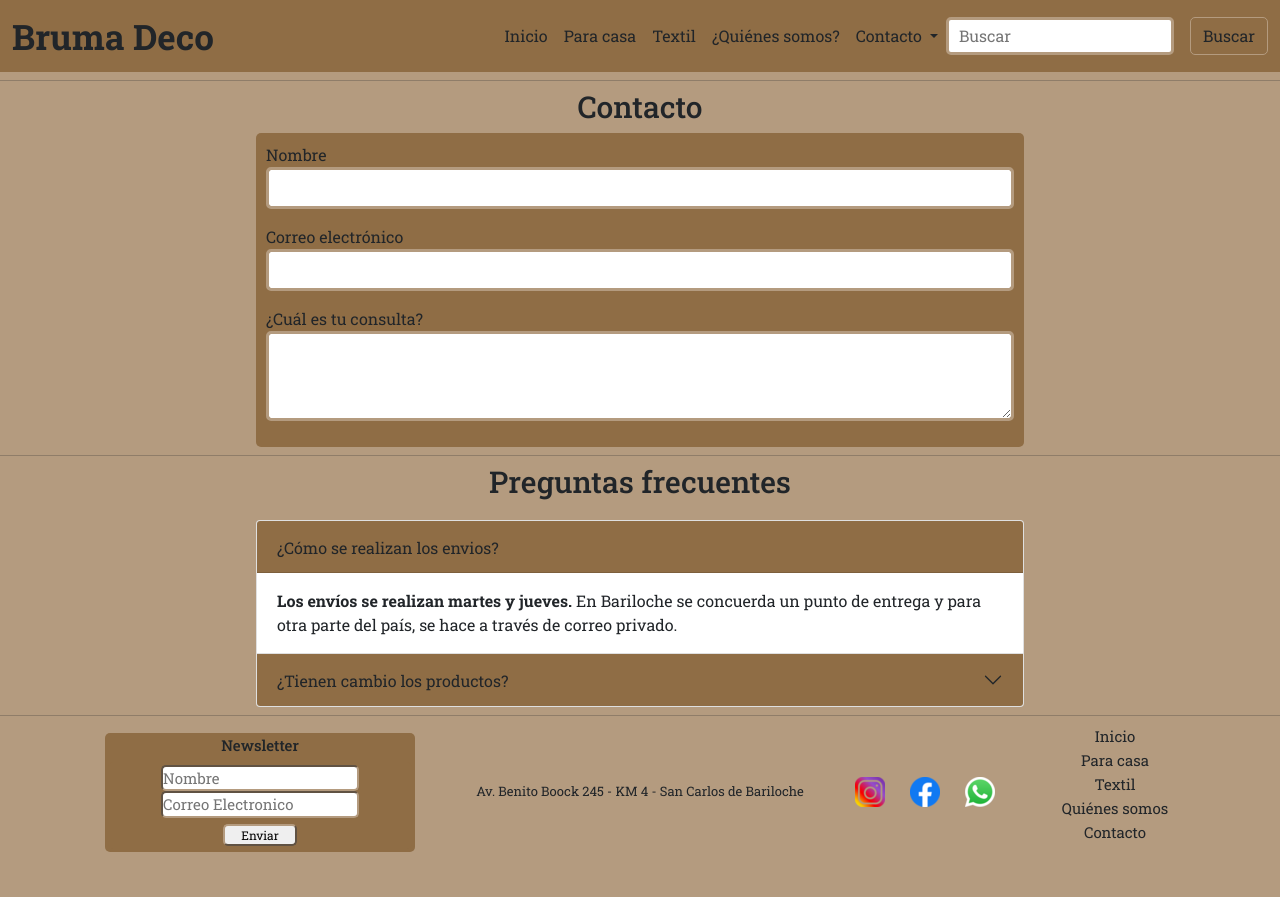
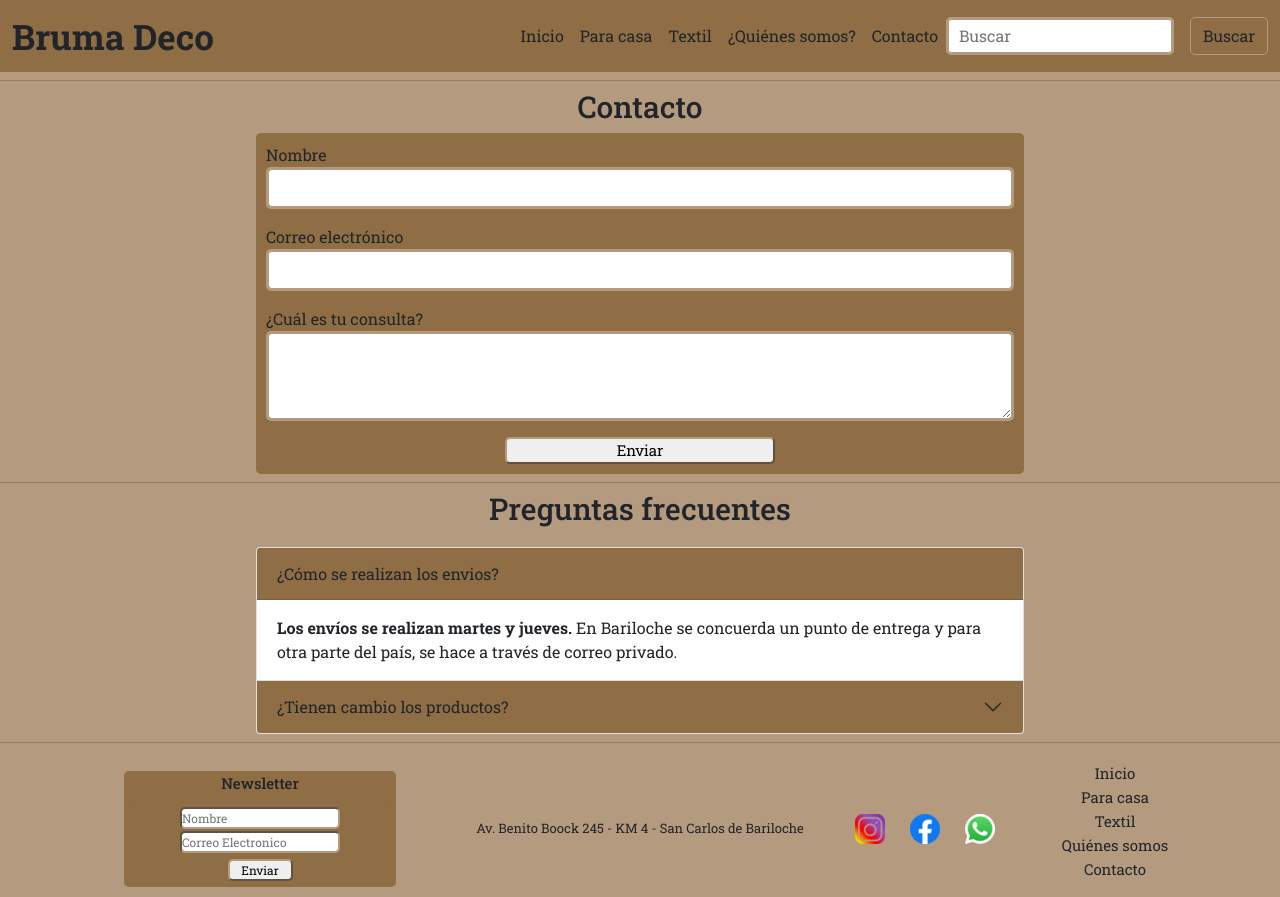
Before and after one commit to rodrigoisla99/bruma-deco-responsive, a website: page Paginas/contacto.html in a window 1280 px wide. Before the commit the page ends 860 px from the top, so only its background shows below. Drawn offline with nearby package versions, Linux system fonts and the light colour scheme.

Commit message:
favicon, margin-top en el footer y font size en general

```diff
--- a/Paginas/contacto.html
+++ b/Paginas/contacto.html
@@ -11,6 +11,9 @@
 
     <!-- Meta description -->
     <meta name="description" content="En Bruma Deco te ayudamos a decorar ese espacio que tanto amas y soñas tener. Contactate con nosotras y te ayudamos en lo que necesites.">
+
+    <!-- Favicon -->
+    <link rel="icon" href="../Imagenes/favicon.png">
 
     <!-- Bootstrap -->
     <link href="https://cdn.jsdelivr.net/npm/bootstrap@5.1.3/dist/css/bootstrap.min.css" rel="stylesheet"
@@ -58,21 +61,9 @@
                         <li class="nav-item">
                             <a class="nav-link" href="../Paginas/quienes-somos.html">¿Quiénes somos?</a>
                         </li>
-                        <li class="nav-item dropdown">
-                            <a class="nav-link dropdown-toggle" href="" id="navbarDropdown" role="button"
-                                data-bs-toggle="dropdown" aria-expanded="false">
-                                Contacto
-                            </a>
-                            <ul class="dropdown-menu" aria-labelledby="navbarDropdown">
-                                <li><a class="dropdown-item" href="../Paginas/contacto.html">Contactate</a></li>
-                                <li><a class="dropdown-item" href="../Paginas/contacto.html">Preguntas frecuentes</a>
-                                </li>
-                                <li>
-                                    <hr class="dropdown-divider">
-                                </li>
-                            </ul>
+                        <li class="nav-item">
+                            <a class="nav-link" href="../Paginas/contacto.html">Contacto</a>
                         </li>
-
                     </ul>
                     <form class="d-flex">
                         <input class="form-control-nav me-3" type="search" placeholder="Buscar" aria-label="Search">
@@ -102,6 +93,9 @@
             <div class="mb-3">
                 <label for="exampleFormControlTextarea1" class="form-label">¿Cuál es tu consulta?</label>
                 <textarea class="form-control" id="exampleFormControlTextarea1" rows="3"></textarea>
+            </div>
+            <div class="enviar-contacto">
+                <input class="enviar-contacto" type="submit" value="Enviar">
             </div>
         </section>
 
--- a/scss/_laptop.scss
+++ b/scss/_laptop.scss
@@ -51,27 +51,23 @@
 
     /* COMIENZO FOOTER - Laptop */
     footer h3 {
-        font-size: 20px;
+        font-size: $spacing;
     }
 
     /* Newsletter - Laptop */
     .nombre-newsletter {
         width: 100%;
-        border-radius: 5px;
-        border-color: $color-primary;
-        font-size: 15px;
+        font-size: $spacing - 8;
     }
 
     .correo-newsletter {
         width: 100%;
-        border-radius: 5px;
-        border-color: $color-primary;
-        font-size: 15px;
+        font-size: $spacing - 8;
     }
 
     .enviar {
         width: 50%;
-        font-size: 12px;
+        font-size: $spacing - 8;
         margin-top: 3px;
     }
 
@@ -81,14 +77,19 @@
     }
 
     /* Direccion - Laptop */
+    .newsletter {
+        margin-top: 10px;
+    }
+
     .direccion {
         display: none;
     }
 
     .direccion-laptop {
+        margin-top: 10px;
         display: grid;
         place-content: center;
-        font-size: 13px;
+        font-size: $spacing - 7;
 
         p {
             margin: 0;
@@ -97,6 +98,7 @@
 
     .items {
         margin-left: 0;
+        margin-top: 10px;
 
         ul {
             padding: 0;
@@ -106,6 +108,7 @@
     /* Redes sociales - Laptop */
     .redes-sociales {
         margin: 0;
+        margin-top: 10px;
         display: grid;
         grid-template-columns: 33% 33% 33%;
         place-content: center;
--- a/scss/_tablet.scss
+++ b/scss/_tablet.scss
@@ -2,13 +2,13 @@
 @media screen and (min-width: 768px) {
 
     h1 {
-        font-size: $spacing+5;
+        font-size: $spacing + 5;
     }
 
     /* COMIENZO MAIN - Tablet*/
     /* Slogan - Tablet */
     #banner h2 {
-        font-size: 60px;
+        font-size: $spacing + 40;
     }
 
     .contenedor-tabla {
@@ -17,7 +17,7 @@
 
     /* Quienes somos - Tablet*/
     .quienes-somos {
-        font-size: 30px;
+        font-size: $spacing + 10;
     }
 
     .col-md-8 {
--- a/scss/main.scss
+++ b/scss/main.scss
@@ -39,7 +39,7 @@ h1 {
 }
 
 .navbar-brand {
-    font-size: 20px;
+    font-size: $spacing;
 }
 
 .navbar {
@@ -101,7 +101,7 @@ h1 {
     }
 
     h2 {
-        font-size: 30px;
+        font-size: $spacing + 10;
         text-align: center;
     }
 
@@ -241,6 +241,15 @@ h1 {
     box-shadow: 0 0 0 0.25rem $color-primary;
 }
 
+.enviar-contacto {
+        margin: auto;
+        width: 60%;
+        border-radius: 5px;
+        border-color: $color-primary;
+        text-align: center;
+        font-size: $spacing - 5;
+}
+
 .preguntas-frecuentes {
     width: 80%;
     margin: auto;
@@ -300,13 +309,16 @@ h1 {
 
     h3 {
         text-align: center;
-        font-size: 15px;
+        font-size: $spacing - 5;
+        margin-bottom: 0;
     }
 }
 
 .nombre-newsletter {
     width: auto;
-    font-size: 10px;
+    font-size: $spacing - 10;
+    border-radius: 5px;
+    border-color: $color-primary;
 }
 
 .correo-newsletter {
@@ -319,7 +331,7 @@ h1 {
     border-radius: 5px;
     border-color: $color-primary;
     text-align: center;
-    font-size: 10px;
+    font-size: $spacing - 10;
     margin-top: 2px;
 }
 
@@ -336,7 +348,7 @@ h1 {
 .direccion {
     display: grid;
     text-align: center;
-    font-size: 13px;
+    font-size: $spacing - 7;
     margin: 20px 30px;
 
     p {
@@ -366,7 +378,7 @@ h1 {
 
     a {
         color: $color-tertiary;
-        font-size: 15px;
+        font-size: $spacing - 5;
         text-decoration: none;
     }
 }
```
Also changed, not shown: Paginas/para-casa.html (+5 -16 lines), Paginas/quienes-somos.html (+16 -21 lines), Paginas/textil.html (+5 -14 lines), index.html (+8 -18 lines), Imagenes/favicon.png (added), css/main.css.
